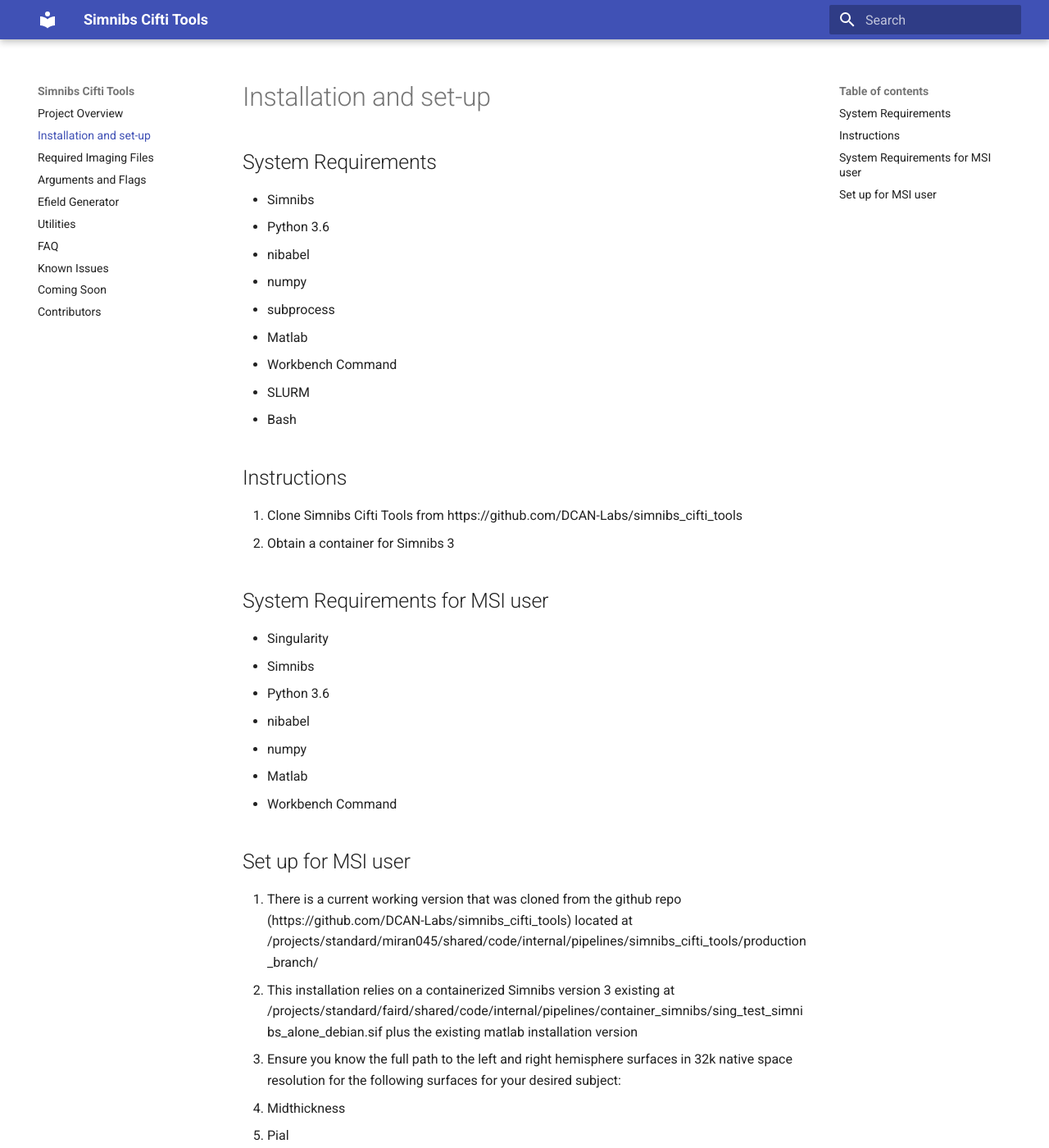
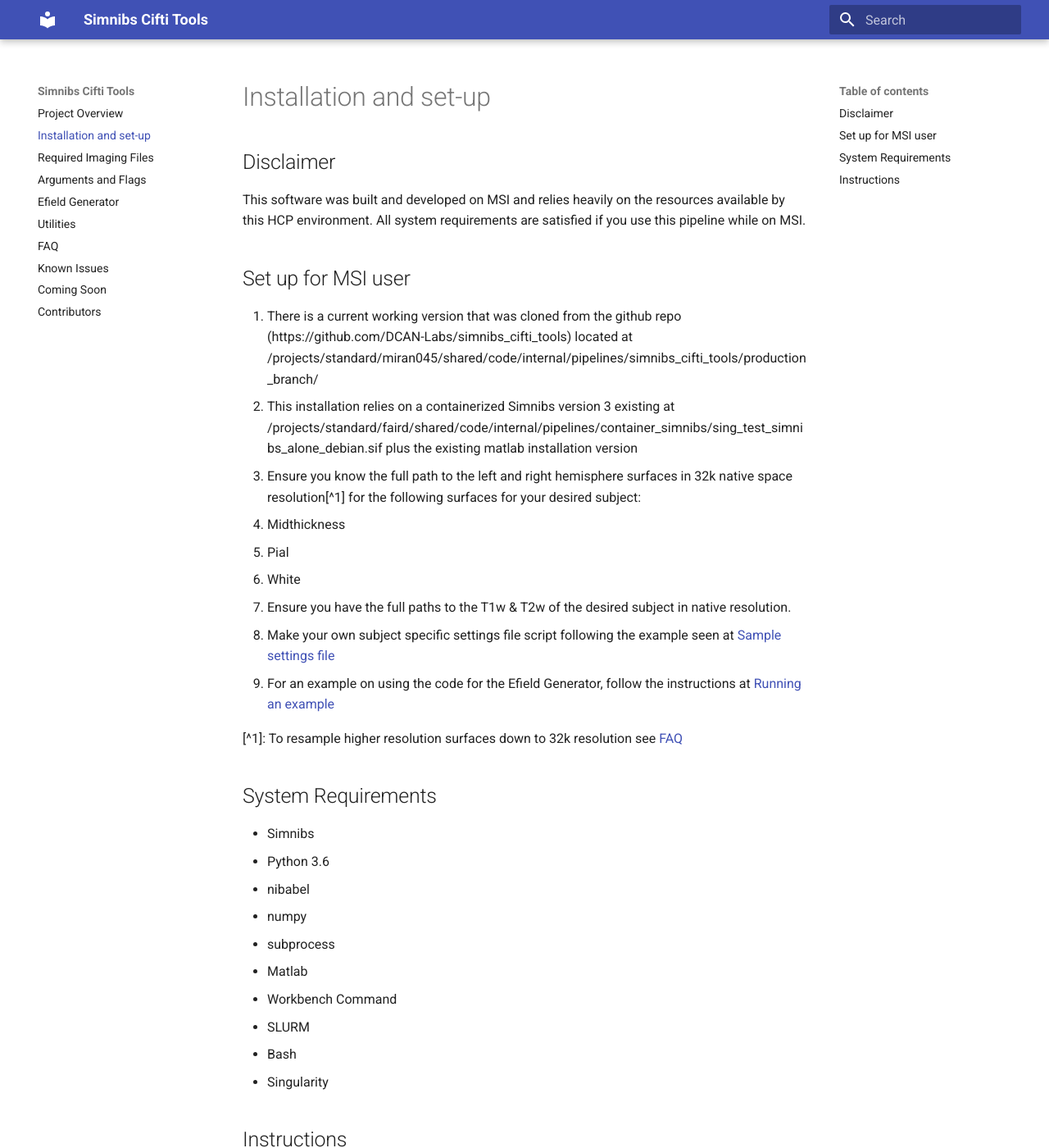
Before and after one commit to DCAN-Labs/simnibs_cifti_tools_RTD2, an MkDocs documentation site: the page built from docs/Installation and set-up.md, in a window 1280 px wide and 1400 px high. Shown: the whole window at 82% size. Built offline with MkDocs 1.6.1 and Material for MkDocs 9.7.7, drawn with Linux system fonts in a browser that asks for light colours; some of the changed text lies outside the part shown.

Commit message:
Fixes and reordering

```diff
--- a/docs/Installation and set-up.md
+++ b/docs/Installation and set-up.md
@@ -1,3 +1,21 @@
+## Disclaimer
+This software was built and developed on MSI and relies heavily on the resources available by this HCP environment.
+All system requirements are satisfied if you use this pipeline while on MSI.
+
+## Set up for MSI user
+1. There is a current working version that was cloned from the github repo (https://github.com/DCAN-Labs/simnibs_cifti_tools) located at /projects/standard/miran045/shared/code/internal/pipelines/simnibs_cifti_tools/production_branch/
+2. This installation relies on a containerized Simnibs version 3 existing at /projects/standard/faird/shared/code/internal/pipelines/container_simnibs/sing_test_simnibs_alone_debian.sif plus the existing matlab installation version
+3. Ensure you know the full path to the left and right hemisphere surfaces in 32k native space resolution[^1] for the following surfaces for your desired subject:
+-   Midthickness
+-   Pial
+-   White
+
+4. Ensure you have the full paths to the T1w & T2w of the desired subject in native resolution.
+5. Make your own subject specific settings file script following the example seen at [Sample settings file](https://simnibs-cifti-tools-rtd2.readthedocs.io/en/latest/args_flags/#sample-settings-file)
+6. For an example on using the code for the Efield Generator, follow the instructions at [Running an example](https://simnibs-cifti-tools-rtd2.readthedocs.io/en/latest/Efield_generator/#running-an-example)
+
+[^1]: To resample higher resolution surfaces down to 32k resolution see [FAQ](https://simnibs-cifti-tools-rtd2.readthedocs.io/en/latest/FAQ/)
+
 ## System Requirements
 - Simnibs
 - Python 3.6
@@ -8,26 +26,8 @@
 - Workbench Command
 - SLURM
 - Bash
+- Singularity
 
 ## Instructions
 1. Clone Simnibs Cifti Tools from https://github.com/DCAN-Labs/simnibs_cifti_tools
 2. Obtain a container for Simnibs 3
-## System Requirements for MSI user
-- Singularity
-- Simnibs
-- Python 3.6
-  - nibabel
-  - numpy
-- Matlab
-- Workbench Command
-
-## Set up for MSI user
-1. There is a current working version that was cloned from the github repo (https://github.com/DCAN-Labs/simnibs_cifti_tools) located at /projects/standard/miran045/shared/code/internal/pipelines/simnibs_cifti_tools/production_branch/
-2. This installation relies on a containerized Simnibs version 3 existing at /projects/standard/faird/shared/code/internal/pipelines/container_simnibs/sing_test_simnibs_alone_debian.sif plus the existing matlab installation version
-3. Ensure you know the full path to the left and right hemisphere surfaces in 32k native space resolution for the following surfaces for your desired subject:
-- Midthickness
-- Pial
-- White
-4. Ensure you have the full paths to the T1w & T2w of the desired subject in native resolution.
-5. Make your own subject specific settings file script following the example seen at [Sample settings file](https://simnibs-cifti-tools-rtd2.readthedocs.io/en/latest/args_flags/#sample-settings-file)
-6. For an example on using the code for the Efield Generator, follow the instructions at [Running an example](https://simnibs-cifti-tools-rtd2.readthedocs.io/en/latest/Efield_generator/#running-an-example)
```
